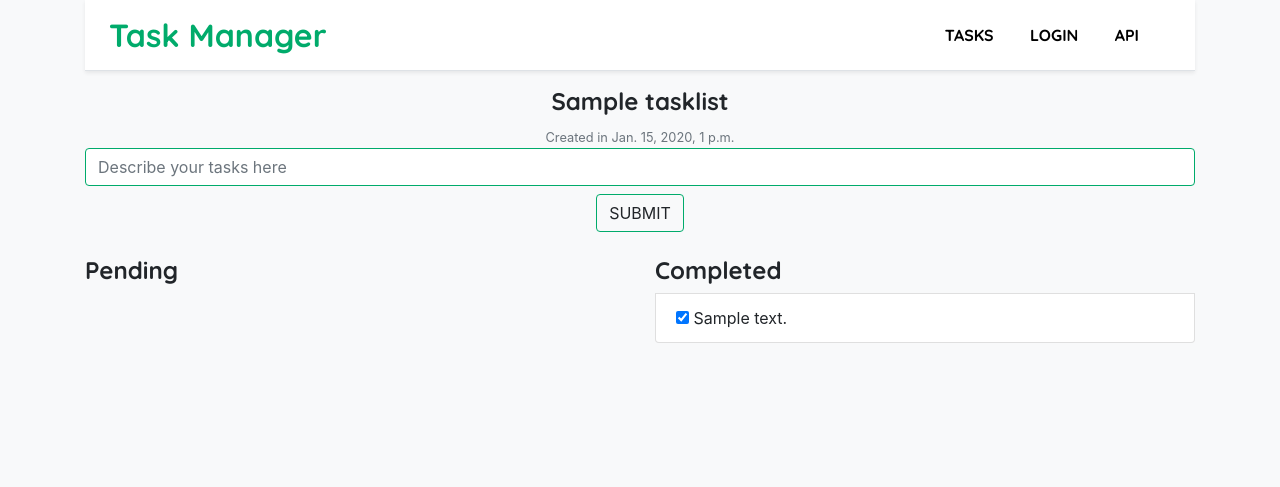
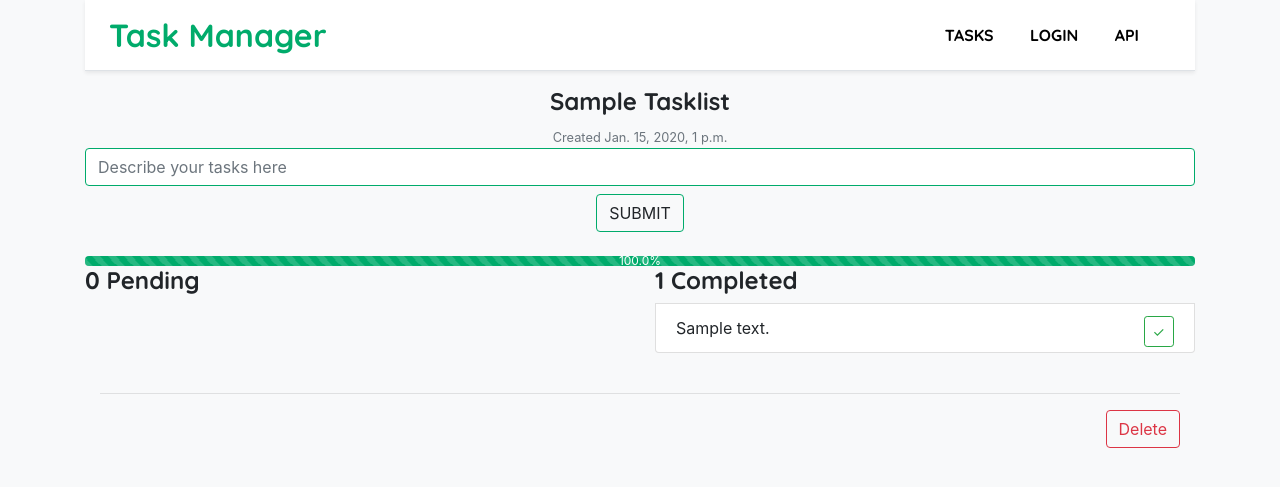
Before and after one commit to Timothy-Wangwe/To-do-List-App-Django-, a Django app: page /lists/1/ in a window 1280 px wide. Shown: the top 487 px of the page. Run offline with Django 3.2, Linux system fonts and the light colour scheme; tables that the repository leaves empty hold one stand-in row (values such as "Sample post"); some libraries are stand-ins or nearby versions.

Commit message:
Add humanize, progress bar, CRUD func

```diff
--- a/task/templates/base.html
+++ b/task/templates/base.html
@@ -1,4 +1,5 @@
 {% load static %}
+{% load humanize %}
 <!doctype html>
 <html lang="en">
 
@@ -6,7 +7,6 @@
     <!-- Required meta tags -->
     <meta charset="utf-8">
     <meta name="viewport" content="width=device-width, initial-scale=1, shrink-to-fit=no">
-
     <!-- Bootstrap CSS -->
     <link rel="stylesheet" href="https://stackpath.bootstrapcdn.com/bootstrap/4.5.0/css/bootstrap.min.css"
         integrity="sha384-9aIt2nRpC12Uk9gS9baDl411NQApFmC26EwAOH8WgZl5MYYxFfc+NcPb1dKGj7Sk" crossorigin="anonymous">
@@ -18,7 +18,7 @@
     <!-- Favicon -->
     <link rel="icon" type="image/ico" href="{% static 'img/favicon.ico' %}" />
 
-    <title>Task-Manager</title>
+    <title>{% block title %}{% endblock title %}</title>
 </head>
 
 <body class="bg-light">
@@ -31,10 +31,8 @@
                 <a class="p-3" href="#"><b>API</b></a>
             </nav>
         </div>
-            {% block newlist %}
-            {% endblock newlist %}
-            {% block lists %}
-            {% endblock lists %}
+            {% block newlist %}{% endblock newlist %}
+            {% block lists %}{% endblock lists %}
     </div>
 
     <!-- Optional JavaScript -->
--- a/task/templates/task/tasks.html
+++ b/task/templates/task/tasks.html
@@ -1,41 +1,59 @@
 {% extends 'base.html' %}
+{% load humanize %}
+{% block title %} Tasks - {{ task_list.title }} {% endblock title %}
 
 {% block lists %}
 <div class="h-75 justify-content-center align-items-center  text-center">
-    <h4><b>{{ task_list.title }}</b></h4> <small class="text-muted">Created in {{ task_list.created }} </small>
+    <h4><b>{{ task_list.title | title }}</b></h4> <small class="text-muted">Created {{ task_list.created|naturaltime }}
+    </small>
     <form class="form-group" action="" method="post">
         {% csrf_token %}
         {{ form }}
         <button type="submit" class="btn btn-outline mb-2 ">Submit</button>
     </form>
+    <div class="progress">
+        <div class="progress-bar progress-bar-striped progress-bar-animated" role="progressbar" style="width:{{progress}}%" aria-valuenow="{{progress}}" aria-valuemin="0"
+            aria-valuemax="100">{{progress}}%</div>
+    </div>
     {% if len == 0 %}
     <div class="text-center mt-4">
         <h2> It looks like this list has not tasks yet... </h2>
     </div>
     {% else %}
-   <div class="row text-left">
+    <div class="row text-left">
         <div class="col-sm-6">
-            <h4><b>Pending</b></h4>
+            <h4><b> {{ incomplete }} Pending</b></h4>
             {% for task in tasks %}
             {% if not task.is_complete %}
             <li class="list-group-item">
-                <input type="checkbox" id="checkbox" data-todo-id=""> {{ task.description }}
+                {{ task.description }}
+                <a href="task/{{task.id}}/done/">
+                    <button class="btn btn-outline-warning btn-sm float-right"> &#10005; </button>
+                </a>
             </li>
             {% endif %}
             {% endfor %}
         </div>
         <div class="col-sm-6">
-            <h4><b>Completed</b></h4>
+            <h4><b> {{ complete }} Completed</b></h4>
             {% for task in tasks %}
             {% if task.is_complete %}
             <li class="list-group-item">
-                <input type="checkbox" id="checkbox" checked="checked" data-todo-id=""> {{ task.description }}
+                {{ task.description }}
+                <a href="task/{{task.id}}/undo/">
+                    <button class="btn btn-outline-success btn-sm float-right"> &check; </button>
+                </a>
             </li>
             {% endif %}
             {% endfor %}
         </div>
     </div>
     {% endif %}
+    <div class="container text-right pt-4">
+        <hr>
+        <a href="{% url 'task:delete_list' task_list.id %}">
+            <button type="" class="btn btn-outline-danger mb-2 ">Delete</button>
+        </a>
+    </div>
 </div>
-
 {% endblock lists %}
```
Also changed, not shown: task/templates/task/lists.html (+9 -3 lines).
